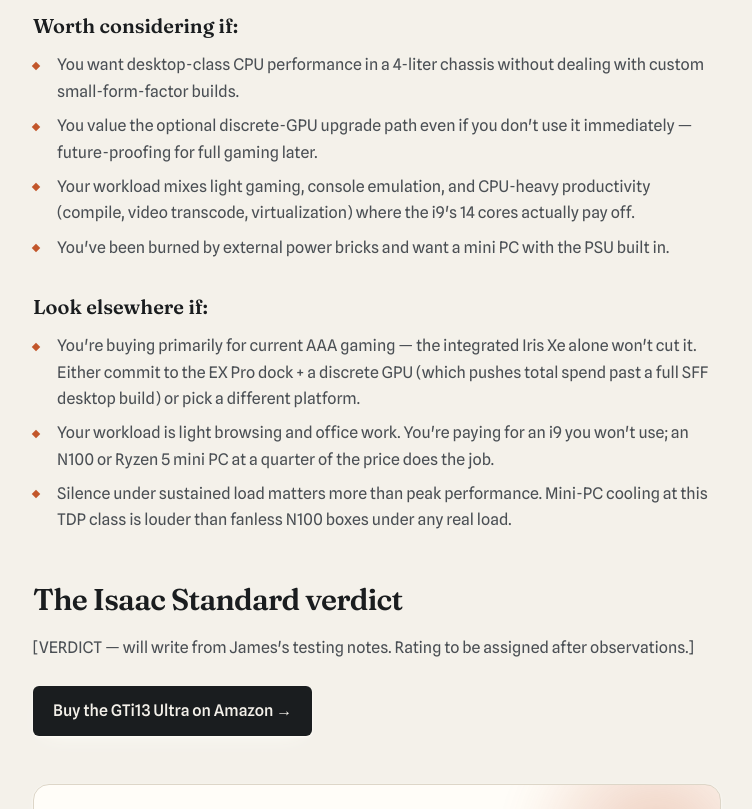
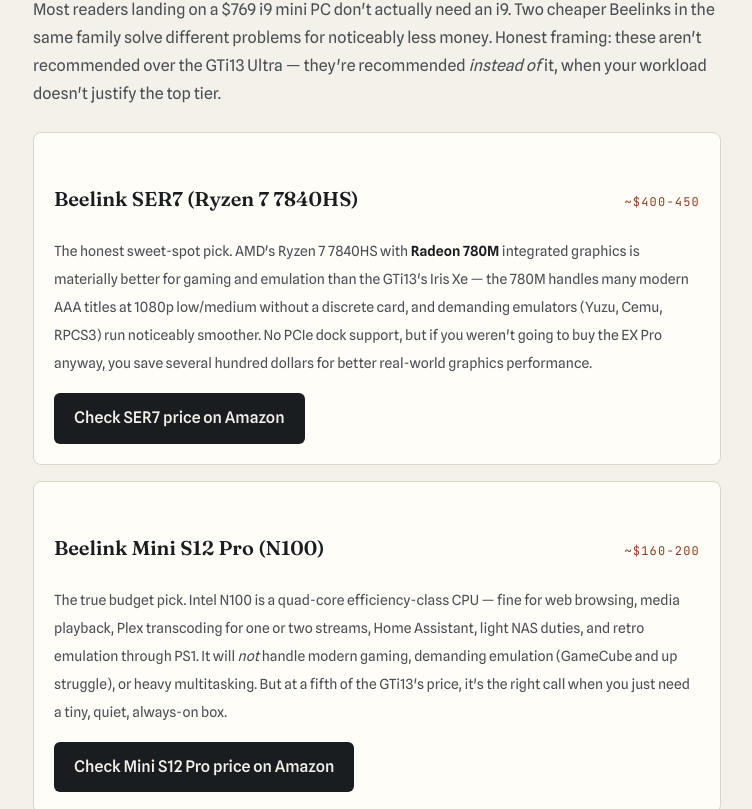
Before and after one commit to jlee4102/theisaacstandard, a Next.js app: page /review/beelink-gti13-ultra-review in a window 1280 px wide. Shown: the part 4591-5400 px from the top of the page, without its empty margins (263-1015 px from the left). Built offline with nearby package versions, Linux system fonts and the light colour scheme; no server answers.

Commit message:
Beelink review: add 'Cheaper alternatives from Beelink' section with SER7 + Mini S12 Pro (real ASINs)

```diff
--- a/app/review/beelink-gti13-ultra-review/page.tsx
+++ b/app/review/beelink-gti13-ultra-review/page.tsx
@@ -13,6 +13,8 @@
 };
 
 const ASIN = 'B0DYJ871R7';
+const SER7_ASIN = 'B0CQT9N951';
+const MINI_S12_ASIN = 'B0BVFS94J5';
 
 export default function Page() {
   const jsonLd = {
@@ -123,6 +125,43 @@
         <strong>[NEEDS TESTING from James]:</strong> If James has tested or used a competitor — even briefly — what he&apos;d call out. Otherwise, this stays as attributed comparison to public specs only.
       </p>
 
+      <h2>Cheaper alternatives from Beelink</h2>
+      <p>
+        Most readers landing on a $769 i9 mini PC don&apos;t actually need an i9. Two cheaper Beelinks in the same family solve different problems for noticeably less money. Honest framing: these aren&apos;t recommended over the GTi13 Ultra — they&apos;re recommended <em>instead of</em> it, when your workload doesn&apos;t justify the top tier.
+      </p>
+
+      <div className="not-prose grid gap-4 my-6">
+        <div className="border border-line rounded-lg bg-card p-5">
+          <div className="flex flex-wrap items-baseline justify-between gap-3 mb-2">
+            <h3 className="font-serif text-xl text-ink">Beelink SER7 (Ryzen 7 7840HS)</h3>
+            <span className="font-mono text-xs uppercase tracking-widest text-accent-deep">~$400-450</span>
+          </div>
+          <p className="text-sm text-ink-soft leading-relaxed">
+            The honest sweet-spot pick. AMD&apos;s Ryzen 7 7840HS with <strong>Radeon 780M</strong> integrated graphics is materially better for gaming and emulation than the GTi13&apos;s Iris Xe — the 780M handles many modern AAA titles at 1080p low/medium without a discrete card, and demanding emulators (Yuzu, Cemu, RPCS3) run noticeably smoother. No PCIe dock support, but if you weren&apos;t going to buy the EX Pro anyway, you save several hundred dollars for better real-world graphics performance.
+          </p>
+          <div className="mt-4">
+            <AffiliateLink asin={SER7_ASIN}>Check SER7 price on Amazon</AffiliateLink>
+          </div>
+        </div>
+
+        <div className="border border-line rounded-lg bg-card p-5">
+          <div className="flex flex-wrap items-baseline justify-between gap-3 mb-2">
+            <h3 className="font-serif text-xl text-ink">Beelink Mini S12 Pro (N100)</h3>
+            <span className="font-mono text-xs uppercase tracking-widest text-accent-deep">~$160-200</span>
+          </div>
+          <p className="text-sm text-ink-soft leading-relaxed">
+            The true budget pick. Intel N100 is a quad-core efficiency-class CPU — fine for web browsing, media playback, Plex transcoding for one or two streams, Home Assistant, light NAS duties, and retro emulation through PS1. It will <em>not</em> handle modern gaming, demanding emulation (GameCube and up struggle), or heavy multitasking. But at a fifth of the GTi13&apos;s price, it&apos;s the right call when you just need a tiny, quiet, always-on box.
+          </p>
+          <div className="mt-4">
+            <AffiliateLink asin={MINI_S12_ASIN}>Check Mini S12 Pro price on Amazon</AffiliateLink>
+          </div>
+        </div>
+      </div>
+
+      <p className="text-xs text-ink-faint italic not-prose">
+        Both alternatives carry the same Beelink build quality and Windows 11 pre-installation as the GTi13 Ultra. Prices vary; verify at publish time. Neither has been hands-on tested by {site.name} yet — recommendations here are based on public specs and the Ryzen / N100 architectures&apos; known performance profiles.
+      </p>
+
       <h2>Who should buy / skip</h2>
       <h3>Worth considering if:</h3>
       <ul>
```
